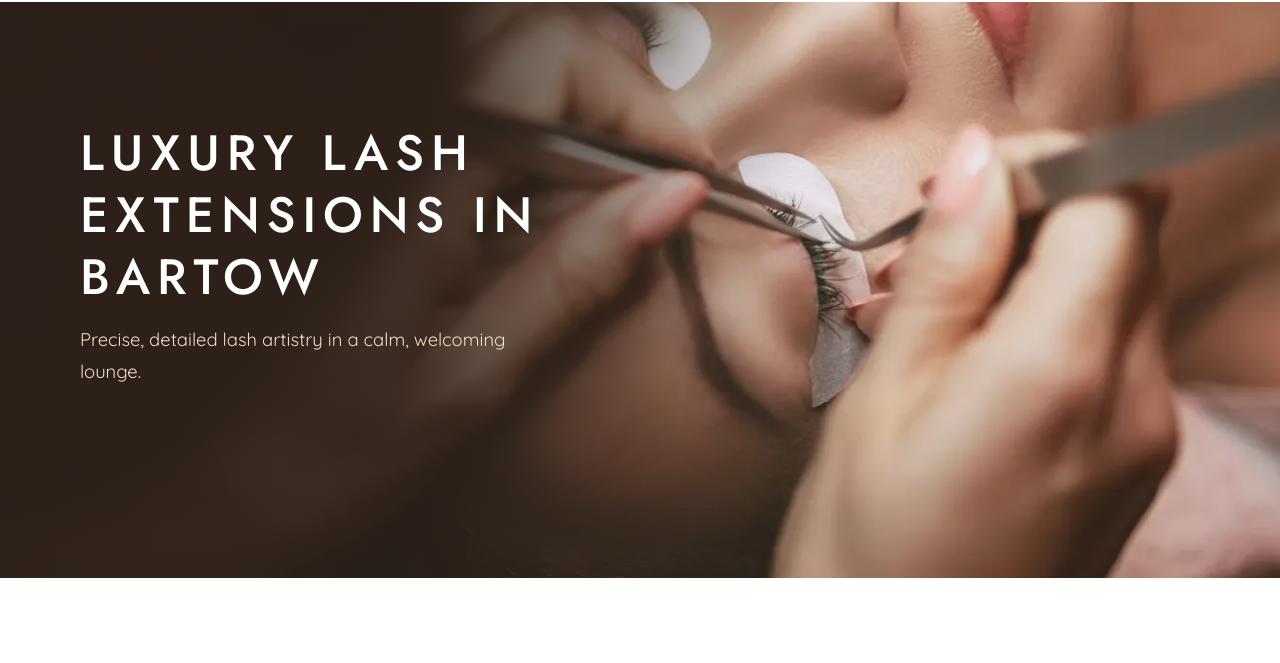
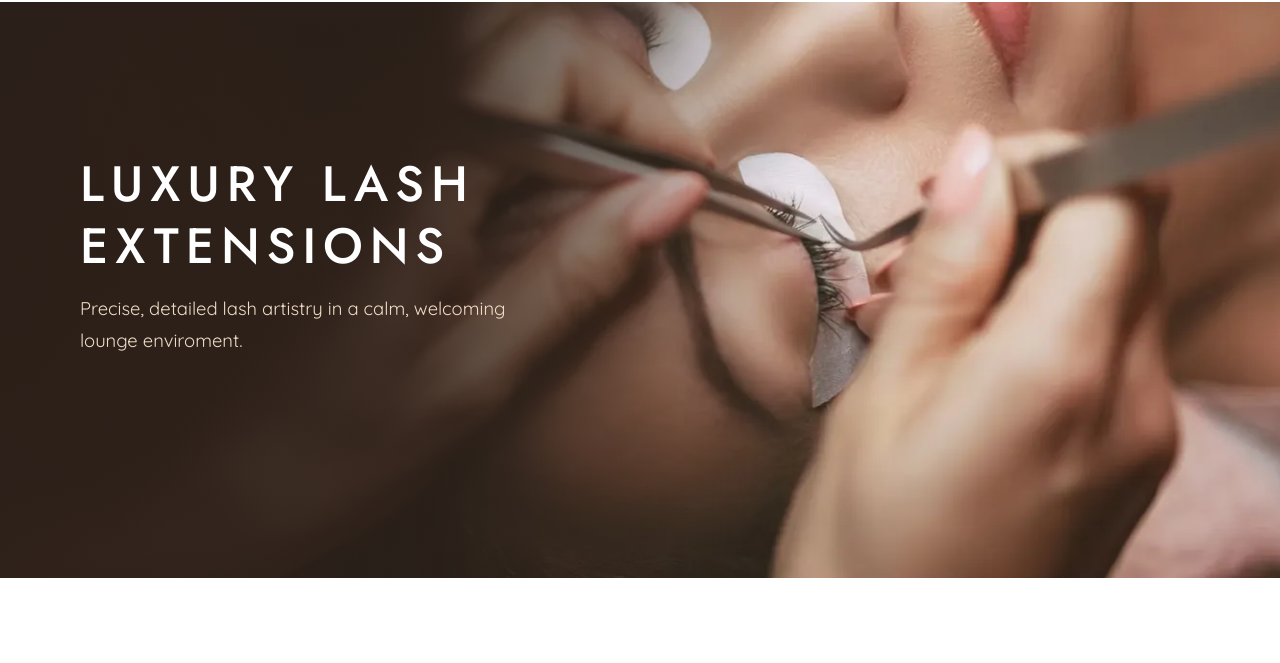
Before and after one commit to mikepreston76/blended-beauty-lounge, a plain HTML site: page index.html in a window 1280 px wide. Shown: the part 123-786 px from the top of the page. Drawn offline with Linux system fonts and the light colour scheme; a script that the page names is missing.

Commit message:
updated Home Page Verbiage

```diff
--- a/index.html
+++ b/index.html
@@ -42,8 +42,8 @@
         </picture>
       </div>
       <div class="hero-copy">
-        <h1>Luxury lash extensions in Bartow</h1>
-        <p>Precise, detailed lash artistry in a calm, welcoming lounge.</p>
+        <h1>Luxury lash extensions</h1>
+        <p>Precise, detailed lash artistry in a calm, welcoming lounge enviroment.</p>
         <div class="bb-booking">
         <script type="text/javascript" src="https://booksy.com/widget/code.js?id=1827236&country=us&lang=en"></script>
       </div>
```
